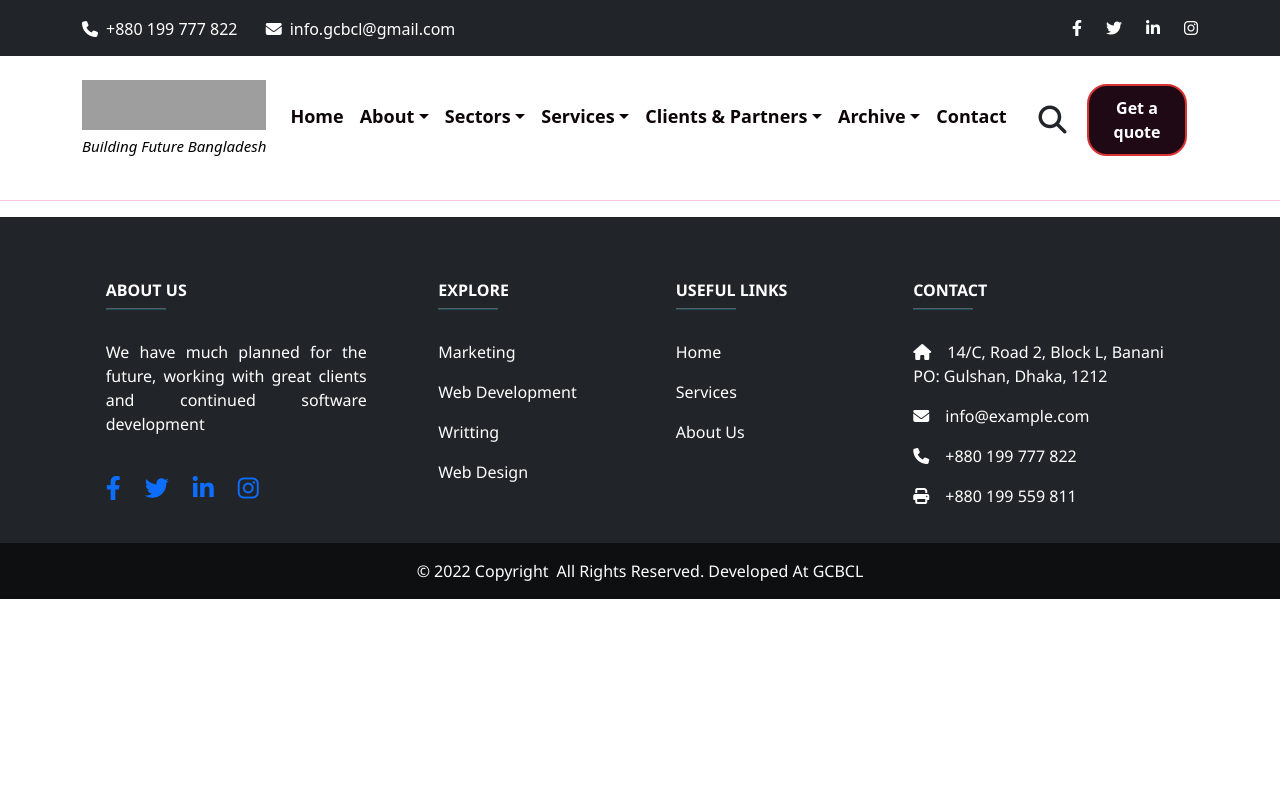
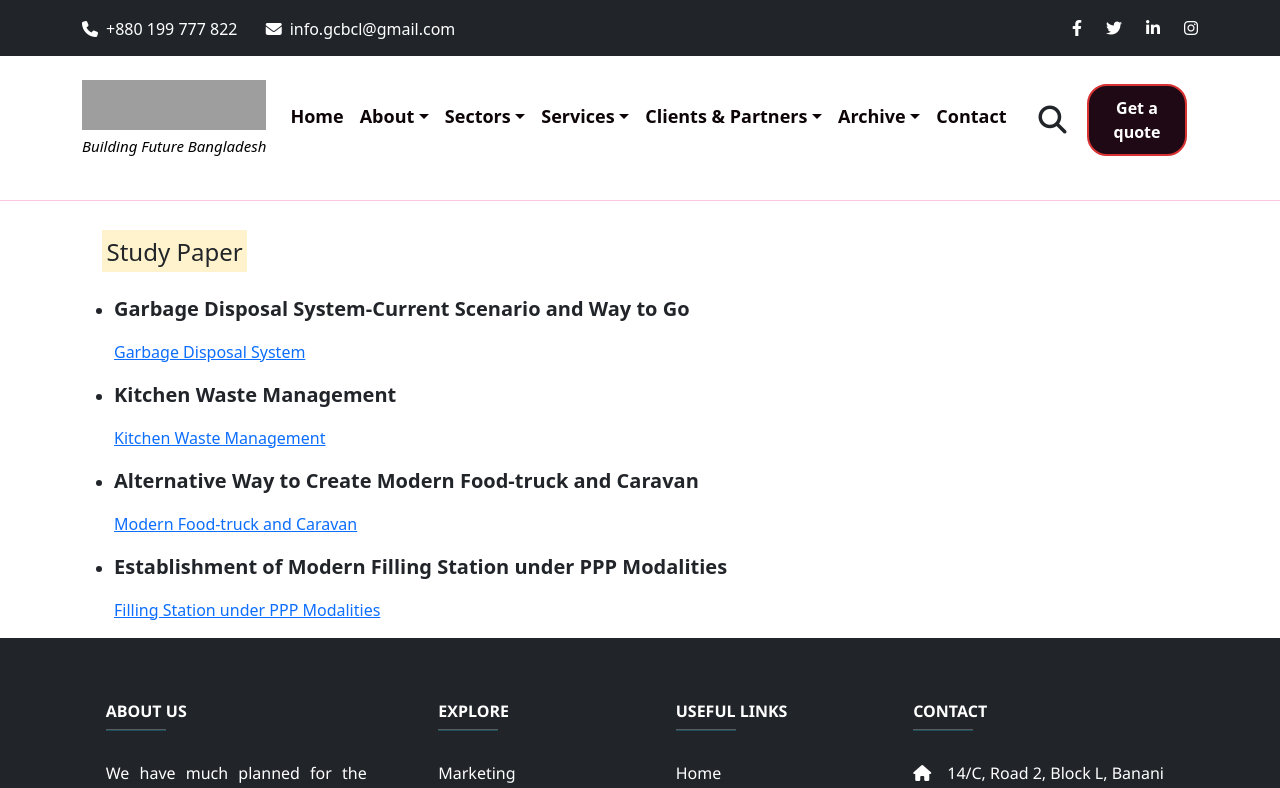
Before and after one commit to Supriya-debnath/GCBCL-client-side, a React (Create React App) app: page /study in a window 1280 px wide. Shown: the top 788 px of the page. Built offline with nearby package versions, Linux system fonts and the light colour scheme; grey boxes are pictures that could not be loaded.

Commit message:
slider added

```diff
--- a/src/App.js
+++ b/src/App.js
@@ -30,6 +30,8 @@ import Tourism from './Components/AllSectors/Tourism/Tourism';
 import Enviroment from './Components/AllSectors/Enviroment/Enviroment';
 import FoodSafety from './Components/AllSectors/FoodSafety/FoodSafety';
 import Information from './Components/AllSectors/Information/Information';
+import Study from './Components/Archive/Study/Study';
+import WorkExperiences from './Components/Archive/WorkExperiences/WorkExperiences';
 
 
 function App() {
@@ -97,6 +99,12 @@ function App() {
           </Route>
 
 
+          <Route path="/study" element={<Study />}>
+          </Route>
+          <Route path="/work" element={<WorkExperiences />}>
+          </Route>
+
+
 
 
           <Route path="/blogs" element={<Blogs />}>
--- /dev/null
+++ b/src/Components/Archive/Study/Study.css
@@ -0,0 +1,8 @@
+.study{
+    padding: 20px;
+}
+
+.studyTitle{
+    font-size: 20px;
+    font-weight: 600;
+}
--- /dev/null
+++ b/src/Components/Archive/Study/Study.js
@@ -0,0 +1,57 @@
+import React from 'react';
+import { Container } from 'react-bootstrap';
+import './Study.css';
+
+const Study= () => {
+    return (
+        <div>
+            <>
+       <Container>
+        <div>
+            <div>
+                <h4 className='study'><mark>Study Paper</mark></h4>
+            </div>
+           <div>
+           <ul>
+                <li>
+                <p className='studyTitle'>Garbage Disposal System-Current Scenario and Way to Go</p>
+                </li>
+                <a href="https://drive.google.com/file/d/1SEAuCiBLoCv6d6PegpeE6cUEqipjNvSp/view?usp=drive_link">Garbage Disposal System</a>
+            </ul>
+           </div>
+
+           <div>
+           <ul>
+                <li>
+                <p className='studyTitle'>Kitchen Waste Management</p>
+                </li>
+                <a href="https://drive.google.com/file/d/1r3qdXLZYEFwbQ_SX-Xu4N38N3CnxbGy4/view?usp=drive_link">Kitchen Waste Management </a>
+            </ul>
+           </div>
+
+           <div>
+           <ul>
+                <li>
+                <p className='studyTitle'>Alternative Way to Create Modern Food-truck and Caravan  </p>
+                </li>
+                <a href="https://drive.google.com/file/d/1UcW60hBV9I3rgJSHIeRvxhk7hb96K6dW/view?usp=drive_link"> Modern Food-truck and Caravan </a>
+            </ul>
+           </div>
+
+           <div>
+           <ul>
+                <li>
+                <p className='studyTitle'> Establishment of Modern Filling Station under PPP Modalities </p>
+                </li>
+                <a href="https://drive.google.com/file/d/1UcW60hBV9I3rgJSHIeRvxhk7hb96K6dW/view?usp=drive_link">Filling Station under PPP Modalities </a>
+            </ul>
+           </div>
+
+        </div>
+       </Container>
+        </>
+        </div>
+    );
+};
+
+export default Study;
--- /dev/null
+++ b/src/Components/Archive/WorkExperiences/WorkExperiences.js
@@ -0,0 +1,15 @@
+import React from 'react';
+import WorkExperience from '../../Home/WorkExperience/WorkExperience';
+// import './WorkExperiences.css';
+
+const WorkExperiences= () => {
+    return (
+        <div>
+            <>
+            <WorkExperience></WorkExperience>
+        </>
+        </div>
+    );
+};
+
+export default WorkExperiences;
--- a/src/Components/ClientPartner/Clients/Clients.css
+++ b/src/Components/ClientPartner/Clients/Clients.css
@@ -0,0 +1,3 @@
+.clients{
+    padding: 20px;
+}
--- a/src/Components/ClientPartner/Clients/Clients.js
+++ b/src/Components/ClientPartner/Clients/Clients.js
@@ -1,11 +1,45 @@
 import React from 'react';
-// import './Clients.css';
+import { Container } from 'react-bootstrap';
+import './Clients.css';
 
 const Clients = () => {
     return (
         <div>
             <>
-        <h3>Clients Page</h3>
+        <Container>
+        <div>
+            <h3 className='clients'><mark>Our Clients</mark></h3>
+        </div>
+        <div>
+            <ul>
+                <li>Central Bank of Bangladesh</li>
+                <li>Work Bank(WB)</li>
+                <li>Asian Development Bank(ADB)</li>
+                <li>Bangladesh Infrastructure Finance Fund Limited(BIFFL)</li>
+                <li>Industrial & Infrastructure Development Finance Company Limited(IIDFC)</li>
+                <li>IPDC Finance Limited</li>
+                <li>Saudi-Bangladesh Industrial And Agricultural Investment Company Limited(SABINCO)</li>
+                <li>The City Bank Limited</li>
+                <li>Federation of Bangladesh Chambers </li>
+                <li>Commerce And Industy(FBCCI)</li>
+                <li>Bangladesh Securities and Exchange Commission</li>
+                <li>TH Design & Development Consultant</li>
+                <li>Natural Resource Planners Ltd.</li>
+                <li>BETS Consulting Services Ltd.</li>
+                <li>Eusuf and Associates</li>
+                <li>Shahidul Consultant</li>
+                <li>PricewaterhouseCoopers (PWC) Bangladesh Private Limited</li>
+                <li>Infrastructure Investment Facilitation Company(IIFC)</li>
+                <li>Creative Consultants International Ltd.</li>
+                <li>e. Gen Consulting Ltd.</li>
+                <li>Enviroment and Resource Analysis Centre Ltd.</li>
+                <li>Pathways Consulting Services Ltd.</li>
+                <li>IPFF II Project Cell Bangladesh Bank</li>
+                <li>Summit Communications Limited</li>
+                <li>United Ashuganj Energy Limited</li>
+            </ul>
+        </div>
+        </Container>
         </>
         </div>
     );
--- a/src/Components/Home/Banner/Banner.css
+++ b/src/Components/Home/Banner/Banner.css
@@ -1,19 +1,6 @@
-/* .banner-slider{
-    width: 85vmin;
-    position: absolute;
-    transform: translate(-50%, -50%);
-    top: 60%;
-    left: 50%;
-    overflow: hidden;
-    border: 10px solid #fff;
-    border-radius: 8px;
-    box-shadow: 10px 25px 30px gray;
-
+.bannerText{
+    color: brown;
 }
-.wrappers{
-    width: 100%;
-    display: flex;
-} */
 
 .bannerText h3{
     font-size: 40px;
--- a/src/Components/Home/Banner/Banner.js
+++ b/src/Components/Home/Banner/Banner.js
@@ -7,6 +7,7 @@ import { Link } from 'react-router-dom';
 import img22 from '../../../Images/GCBCL TEAM.docx (11).png'
 import img44 from '../../../Images/GCBCL TEAM.docx (13).png'
 import img66 from '../../../Images/GCBCL TEAM.docx (15).png'
+import img00 from '../../../Images/Abul Quasem pic.docx.jpg'
 
 const Banner = () => {
     return (
@@ -65,6 +66,11 @@ const Banner = () => {
 
               <NavDropdown.Item>
               <Nav.Link as={Link} to="/tourism">TOURISM  </Nav.Link>
+              </NavDropdown.Item>
+              <NavDropdown.Divider />
+
+              <NavDropdown.Item>
+              <Nav.Link as={Link} to="/information">INFORMATION TECHNOLOGY  </Nav.Link>
               </NavDropdown.Item>
               <NavDropdown.Divider />
 
@@ -284,7 +290,8 @@ const Banner = () => {
                 <ul>
                     <li><h6>Advisors:</h6>
                     <ul>
-                        <li>Abul Kashem</li>
+                    <img style={{ height: "60px", width: "90px", paddingRight:"20px" }} src={img00} alt=""/>
+                        <li>Md. Abul Quasem</li>
                     </ul>
                     </li>
                 </ul>
--- a/src/Components/Home/Header/Header.js
+++ b/src/Components/Home/Header/Header.js
@@ -154,7 +154,7 @@ const Header = () => {
 
             <NavDropdown title="Archive" id="collasible-nav-dropdown">
               <NavDropdown.Item>
-              <Nav.Link as={Link} to="/">Study</Nav.Link>
+              <Nav.Link as={Link} to="/study">Study</Nav.Link>
               </NavDropdown.Item>
               <NavDropdown.Divider />
 
@@ -179,7 +179,7 @@ const Header = () => {
               <NavDropdown.Divider />
 
               <NavDropdown.Item>
-              <Nav.Link as={Link} to="/">Work Experience</Nav.Link>
+              <Nav.Link as={Link} to="/work">Work Experience</Nav.Link>
               </NavDropdown.Item>
               <NavDropdown.Divider />
             </NavDropdown>
--- a/src/Components/Home/WorkExperience/WorkExperience.js
+++ b/src/Components/Home/WorkExperience/WorkExperience.js
@@ -10,7 +10,7 @@ const WorkExperience = () => {
          <div>
             <>
         <h4 className="text-center pt-5 display-6 cursive-text service-t animate__animated animate__zoomIn">
-        GcBcl has in-house experience and teams to deliver projects across various sector and service lines. Some of the key sectors we are working in
+            <mark>Work Experience</mark>
             </h4>
 
             <Row>
```
Also changed, not shown: public/servicesDB.json (+4 -4 lines), src/Components/Archive/WorkExperiences/WorkExperiences.css (added), src/Images/Abul Quasem pic.docx.jpg (added).
